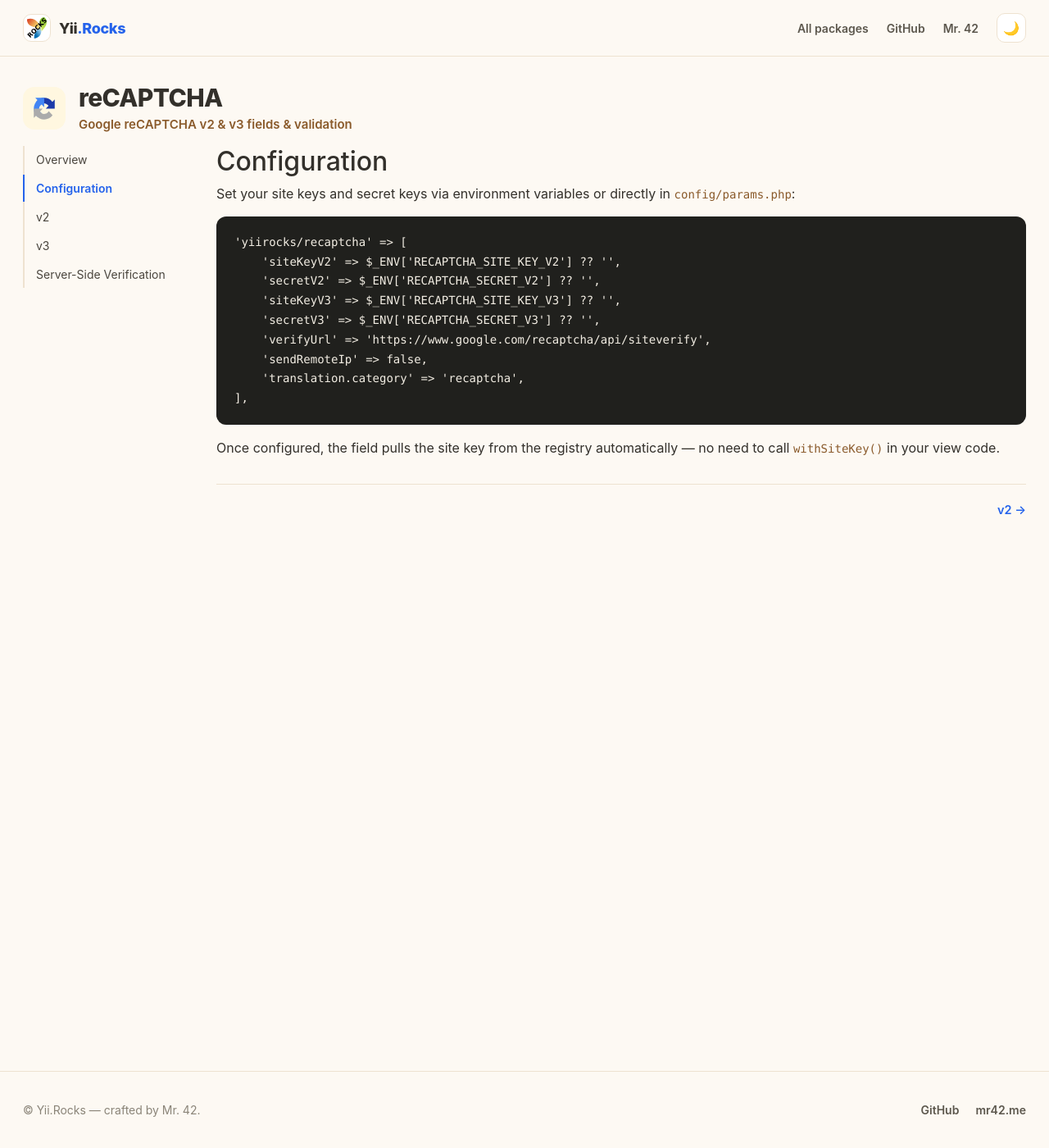
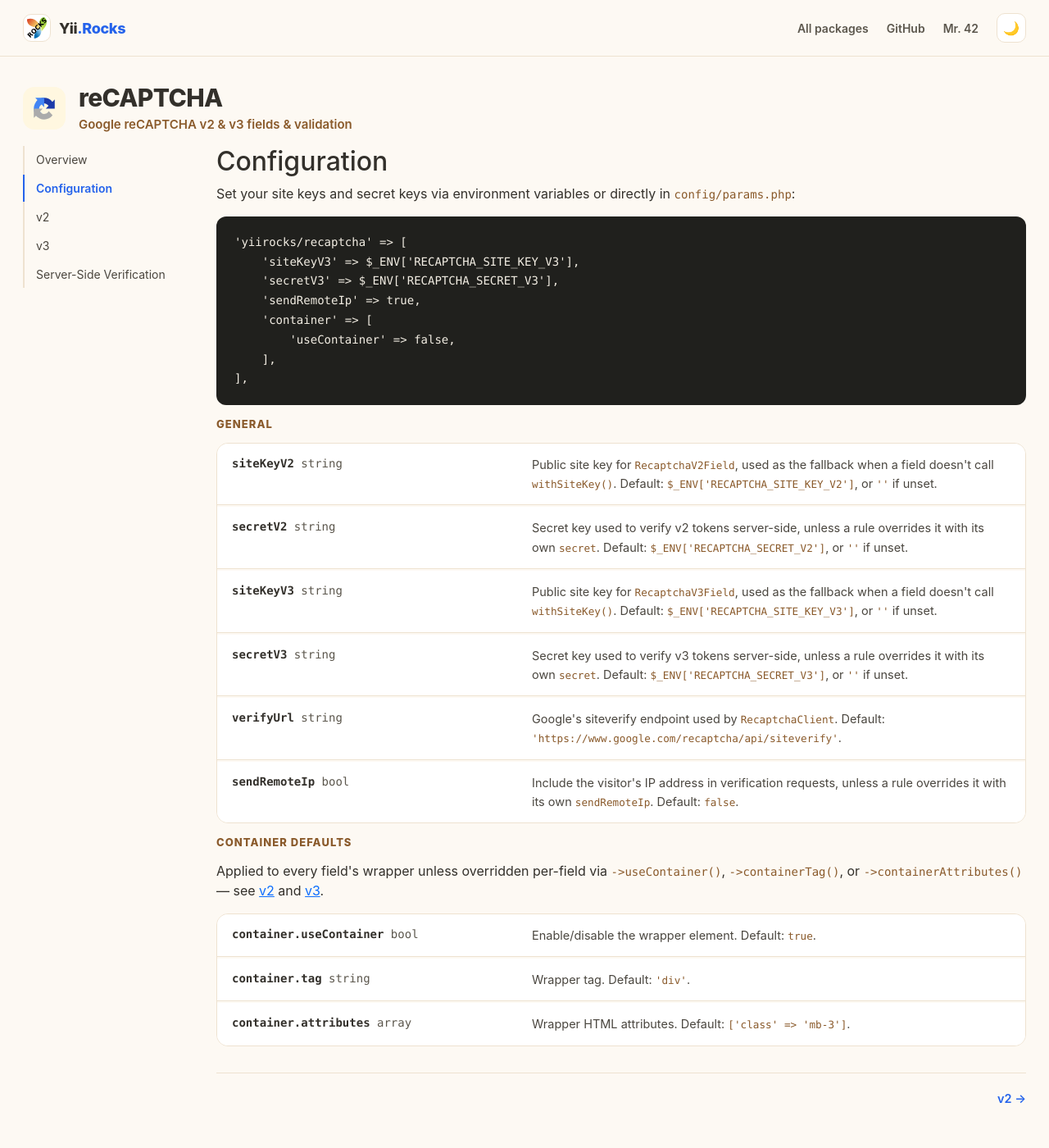
Before and after one commit to YiiRocks/YiiRocks.github.io, a Jekyll site: the page built from recaptcha/config/index.html, in a window 1280 px wide and 1400 px high. Shown: the whole window at 82% size. Built offline with Jekyll 4.4.1, drawn with Linux system fonts in a browser that asks for light colours; a style sheet for code colours, icons or effects is not loaded.

Commit message:
Sync recaptcha config/v3 docs with upstream changes
Remove the translation.category option (now hardcoded upstream), fix the
site key/secret defaults to reflect their $_ENV fallback instead of a
bare empty string, and update withExecuteTimeout's documented default
from 15000ms to 5000ms.

```diff
--- a/recaptcha/config/index.html
+++ b/recaptcha/config/index.html
@@ -10,16 +10,60 @@
             or directly in <code>config/params.php</code>:
         </p>
         <pre class="doc-example mb-3"><code class="language-php">'yiirocks/recaptcha' => [
-    'siteKeyV2' => $_ENV['RECAPTCHA_SITE_KEY_V2'] ?? '',
-    'secretV2' => $_ENV['RECAPTCHA_SECRET_V2'] ?? '',
-    'siteKeyV3' => $_ENV['RECAPTCHA_SITE_KEY_V3'] ?? '',
-    'secretV3' => $_ENV['RECAPTCHA_SECRET_V3'] ?? '',
-    'verifyUrl' => 'https://www.google.com/recaptcha/api/siteverify',
-    'sendRemoteIp' => false,
-    'translation.category' => 'recaptcha',
+    'siteKeyV3' => $_ENV['RECAPTCHA_SITE_KEY_V3'],
+    'secretV3' => $_ENV['RECAPTCHA_SECRET_V3'],
+    'sendRemoteIp' => true,
+    'container' => [
+        'useContainer' => false,
+    ],
 ],</code></pre>
+
+        <h4 class="doc-eyebrow">General</h4>
+        <div class="options-table mb-3">
+            <div class="options-row">
+                <div class="options-name">siteKeyV2<span class="options-type"> string</span></div>
+                <div class="options-desc">Public site key for <code>RecaptchaV2Field</code>, used as the fallback when a field doesn't call <code>withSiteKey()</code>. Default: <code>$_ENV['RECAPTCHA_SITE_KEY_V2']</code>, or <code>''</code> if unset.</div>
+            </div>
+            <div class="options-row">
+                <div class="options-name">secretV2<span class="options-type"> string</span></div>
+                <div class="options-desc">Secret key used to verify v2 tokens server-side, unless a rule overrides it with its own <code>secret</code>. Default: <code>$_ENV['RECAPTCHA_SECRET_V2']</code>, or <code>''</code> if unset.</div>
+            </div>
+            <div class="options-row">
+                <div class="options-name">siteKeyV3<span class="options-type"> string</span></div>
+                <div class="options-desc">Public site key for <code>RecaptchaV3Field</code>, used as the fallback when a field doesn't call <code>withSiteKey()</code>. Default: <code>$_ENV['RECAPTCHA_SITE_KEY_V3']</code>, or <code>''</code> if unset.</div>
+            </div>
+            <div class="options-row">
+                <div class="options-name">secretV3<span class="options-type"> string</span></div>
+                <div class="options-desc">Secret key used to verify v3 tokens server-side, unless a rule overrides it with its own <code>secret</code>. Default: <code>$_ENV['RECAPTCHA_SECRET_V3']</code>, or <code>''</code> if unset.</div>
+            </div>
+            <div class="options-row">
+                <div class="options-name">verifyUrl<span class="options-type"> string</span></div>
+                <div class="options-desc">Google's siteverify endpoint used by <code>RecaptchaClient</code>. Default: <code>'https://www.google.com/recaptcha/api/siteverify'</code>.</div>
+            </div>
+            <div class="options-row">
+                <div class="options-name">sendRemoteIp<span class="options-type"> bool</span></div>
+                <div class="options-desc">Include the visitor's IP address in verification requests, unless a rule overrides it with its own <code>sendRemoteIp</code>. Default: <code>false</code>.</div>
+            </div>
+        </div>
+
+        <h4 class="doc-eyebrow">Container Defaults</h4>
         <p>
-            Once configured, the field pulls the site key from the
-            registry automatically — no need to call
-            <code>withSiteKey()</code> in your view code.
+            Applied to every field's wrapper unless overridden per-field via
+            <code>-&gt;useContainer()</code>, <code>-&gt;containerTag()</code>, or
+            <code>-&gt;containerAttributes()</code> — see <a href="/recaptcha/v2/">v2</a> and
+            <a href="/recaptcha/v3/">v3</a>.
         </p>
+        <div class="options-table mb-3">
+            <div class="options-row">
+                <div class="options-name">container.useContainer<span class="options-type"> bool</span></div>
+                <div class="options-desc">Enable/disable the wrapper element. Default: <code>true</code>.</div>
+            </div>
+            <div class="options-row">
+                <div class="options-name">container.tag<span class="options-type"> string</span></div>
+                <div class="options-desc">Wrapper tag. Default: <code>'div'</code>.</div>
+            </div>
+            <div class="options-row">
+                <div class="options-name">container.attributes<span class="options-type"> array</span></div>
+                <div class="options-desc">Wrapper HTML attributes. Default: <code>['class' => 'mb-3']</code>.</div>
+            </div>
+        </div>
--- a/recaptcha/v3/index.html
+++ b/recaptcha/v3/index.html
@@ -50,7 +50,7 @@
             </div>
             <div class="options-row">
                 <div class="options-name">withExecuteTimeout<span class="options-type">(?int)</span></div>
-                <div class="options-desc">Fallback form submission timeout (null = disabled). Default: <code>15000 ms</code>.</div>
+                <div class="options-desc">Fallback form submission timeout (null = disabled). Default: <code>5000 ms</code>.</div>
             </div>
         </div>
 
```
